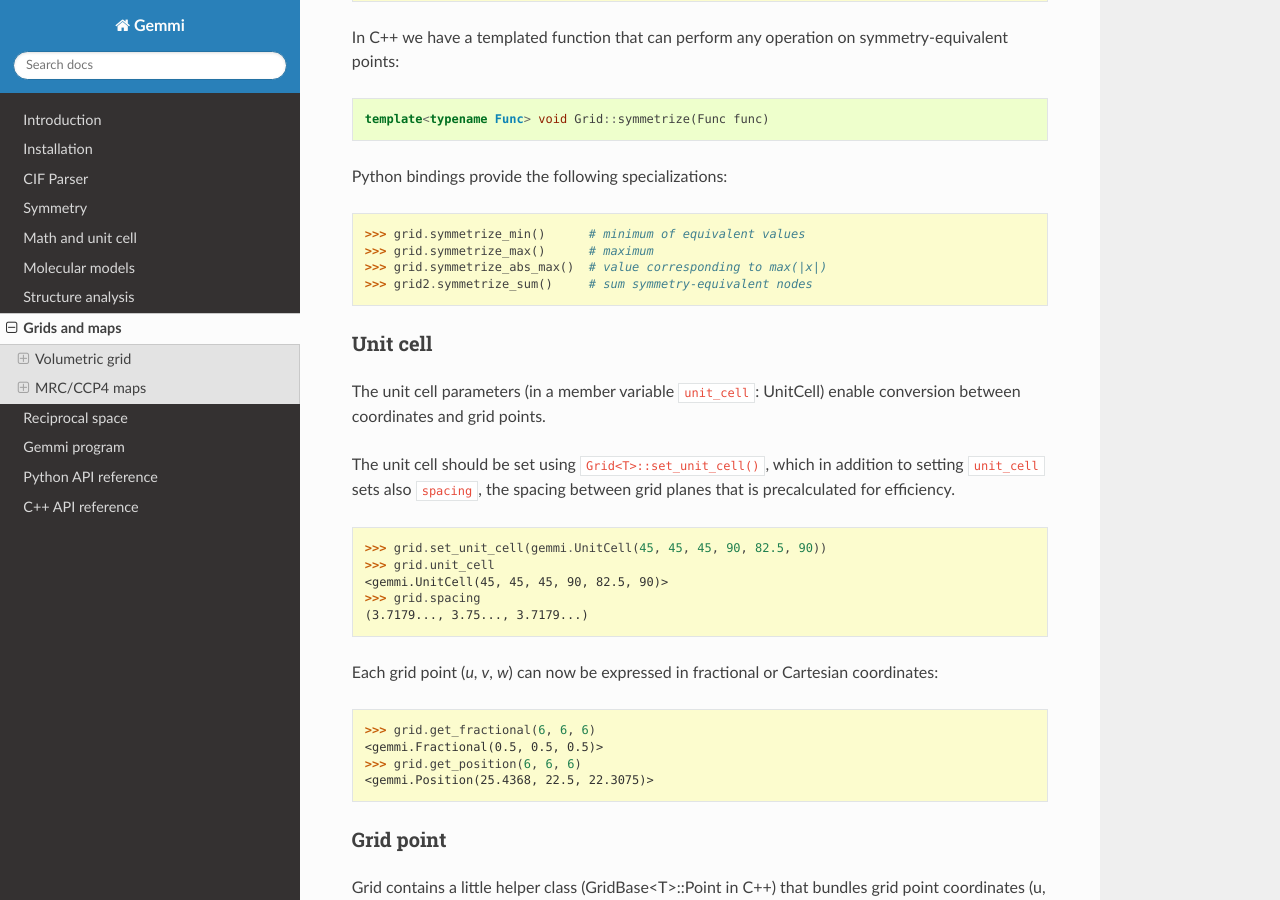
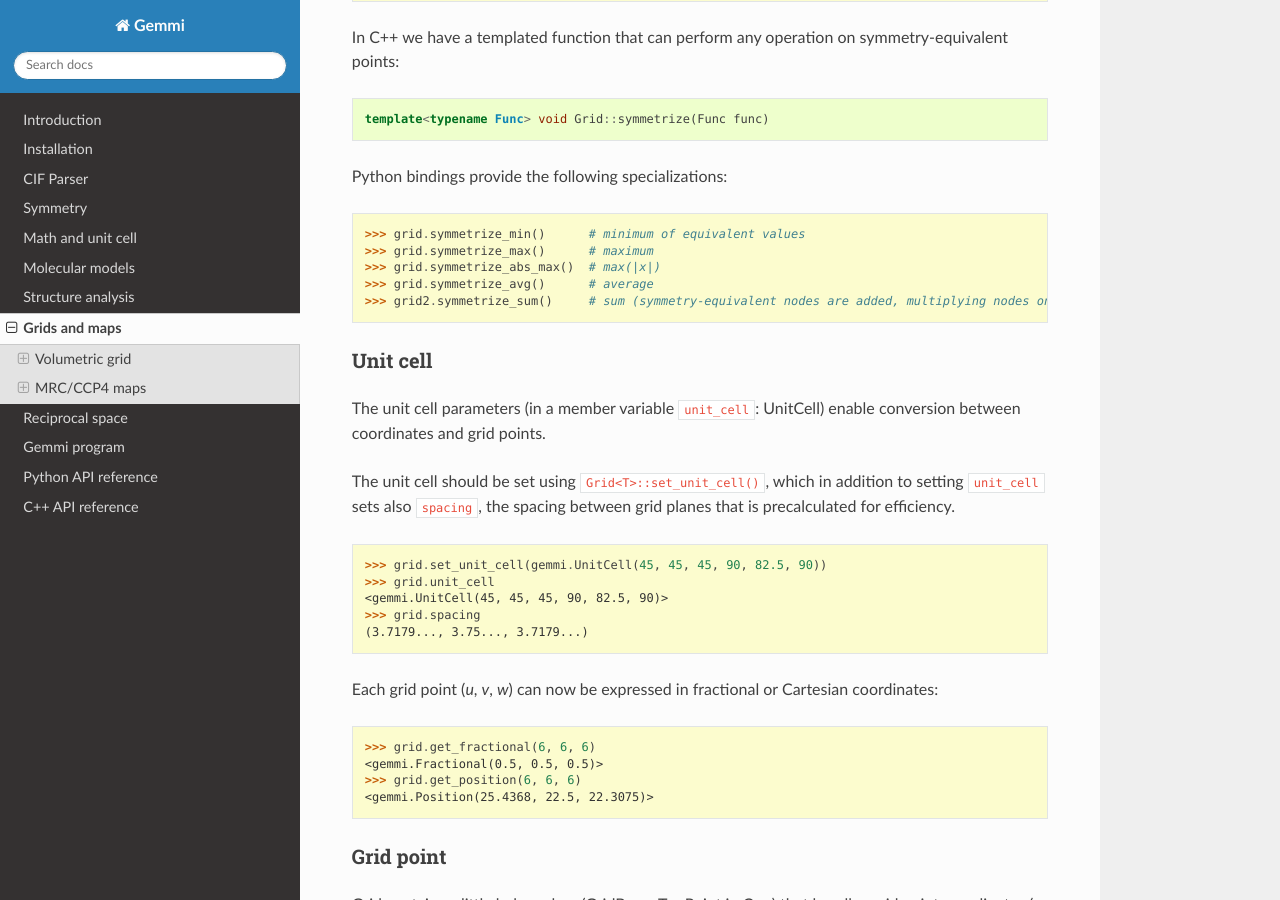
Before and after one commit to project-gemmi/gemmi, a Sphinx documentation site: the page built from docs/grid.rst, in a window 1280 px wide and 900 px high, scrolled down 3464 px. Built offline with Sphinx 7.4.7 and the Read the Docs theme 2.0.0, drawn with Linux system fonts in a browser that asks for light colours.

Commit message:
add function Grid::symmetrize_avg()

```diff
--- a/docs/grid.rst
+++ b/docs/grid.rst
@@ -195,8 +195,9 @@ Python bindings provide the following specializations:
 
   >>> grid.symmetrize_min()      # minimum of equivalent values
   >>> grid.symmetrize_max()      # maximum
-  >>> grid.symmetrize_abs_max()  # value corresponding to max(|x|)
-  >>> grid2.symmetrize_sum()     # sum symmetry-equivalent nodes
+  >>> grid.symmetrize_abs_max()  # max(|x|)
+  >>> grid.symmetrize_avg()      # average
+  >>> grid2.symmetrize_sum()     # sum (symmetry-equivalent nodes are added, multiplying nodes on special positions)
 
 .. _grid_cell:
 
```
Also changed, not shown: 3 other files.
